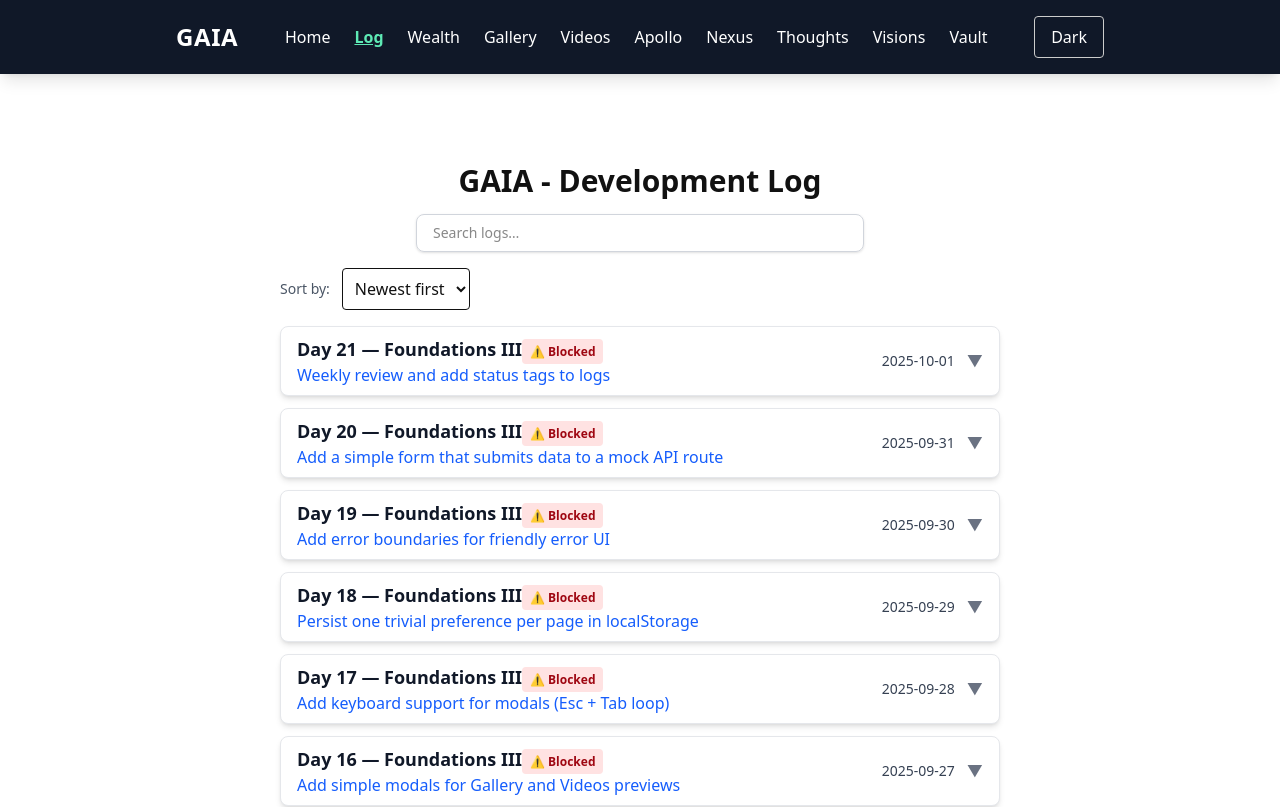
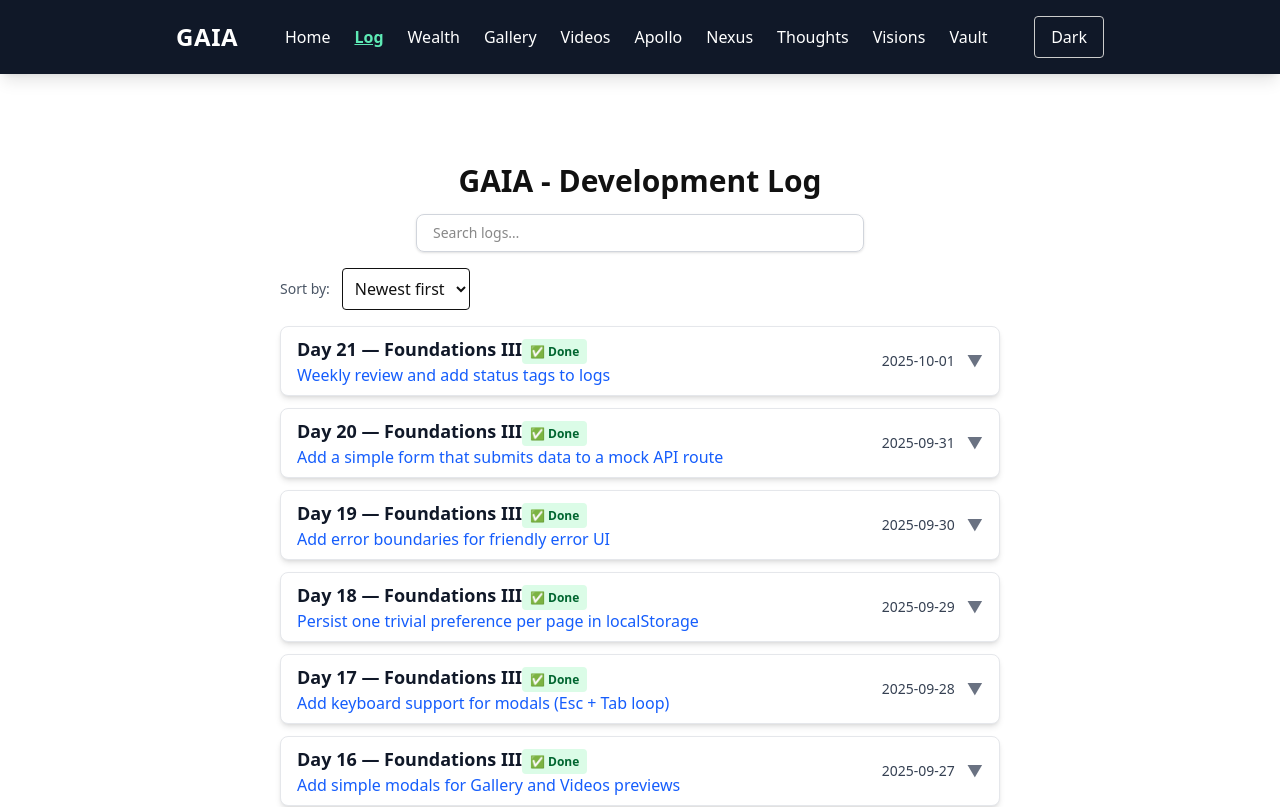
Before and after one commit to Mostafa-El-Masry/gaia, a Next.js app: page /log in a window 1280 px wide. Shown: the top 807 px of the page. Built offline with nearby package versions, Linux system fonts and the light colour scheme.

Commit message:
updating logs with status

```diff
--- a/app/components/LogEntry.tsx
+++ b/app/components/LogEntry.tsx
@@ -10,7 +10,7 @@ type LogEntryProps = {
   filesTouched: string[];
   link?: string;
   learned: string[];
-  status?: "done" | "in-progress" | "blocked";
+  status?: "done" | "in-progress" | "holded";
 };
 
 export default function LogEntry({
@@ -50,7 +50,7 @@ export default function LogEntry({
       ? "✅ Done"
       : status === "in-progress"
       ? "🕓 In Progress"
-      : "⚠️ Blocked"}
+      : "⚠️ Holded"}
   </span>
 )}
 
--- a/data/logData.ts
+++ b/data/logData.ts
@@ -9,7 +9,7 @@ export type LogEntry = {
   filesTouched: string[];
   link?: string;
   learned: string[];
-  status?: "Done" | "In-progress" | "Holded";
+  status?: "done" | "in-progress" | "holded";
 };
 
 export const logData: LogEntry[] = [
@@ -25,7 +25,7 @@ export const logData: LogEntry[] = [
       "How to extend components with new props",
       "How to use Tailwind conditional classes for dynamic UI"
     ],
-    status: "Done"
+    status: "done"
   },
   {
     day: 20,
@@ -38,7 +38,7 @@ export const logData: LogEntry[] = [
       "How to send form data to an API route",
       "How to handle client-side responses and display messages"
     ],
-    status: "Done"
+    status: "done"
   },
   {
     day: 19,
@@ -51,7 +51,7 @@ export const logData: LogEntry[] = [
       "How React Error Boundaries work",
       "How to show fallback UIs safely"
     ],
-    status: "Done"
+    status: "done"
   },
   {
     day: 18,
@@ -64,7 +64,7 @@ export const logData: LogEntry[] = [
       "How to manage persistent data in localStorage",
       "How to write reusable hooks"
     ],
-    status: "Done"
+    status: "done"
   },
   {
     day: 17,
@@ -77,7 +77,7 @@ export const logData: LogEntry[] = [
       "How to listen for keyboard events with useEffect",
       "How to trap focus in modals"
     ],
-    status: "Done"
+    status: "done"
   },
   {
     day: 16,
@@ -90,7 +90,7 @@ export const logData: LogEntry[] = [
       "How to build controlled modals",
       "How to pass dynamic children for flexibility"
     ],
-    status: "Done"
+    status: "done"
   },
   {
     day: 15,
@@ -103,7 +103,7 @@ export const logData: LogEntry[] = [
       "How to manage UI state with useState",
       "How to apply interaction patterns across pages"
     ],
-    status: "Done"
+    status: "done"
   },
 
   // Week 2 — Foundations II
@@ -118,7 +118,7 @@ export const logData: LogEntry[] = [
       "How to review UI consistency",
       "How to deploy with confidence"
     ],
-    status: "Done"
+    status: "done"
   },
   {
     day: 13,
@@ -131,7 +131,7 @@ export const logData: LogEntry[] = [
       "How to show empty state messages cleanly",
       "How to improve UX when no data is present"
     ],
-    status: "Done"
+    status: "done"
   },
   {
     day: 12,
@@ -144,7 +144,7 @@ export const logData: LogEntry[] = [
       "How to use suspense-like placeholders",
       "How to structure loading UX"
     ],
-    status: "Done"
+    status: "done"
   },
   {
     day: 11,
@@ -157,7 +157,7 @@ export const logData: LogEntry[] = [
       "How to reuse components for consistency",
       "How to use props to control appearance"
     ],
-    status: "Done"
+    status: "done"
   },
   {
     day: 10,
@@ -170,7 +170,7 @@ export const logData: LogEntry[] = [
       "How to handle active routes with usePathname",
       "How to structure navigation"
     ],
-    status: "Done"
+    status: "done"
   },
   {
     day: 9,
@@ -183,7 +183,7 @@ export const logData: LogEntry[] = [
       "How to scaffold multiple pages quickly",
       "How to ensure route consistency"
     ],
-    status: "Done"
+    status: "done"
   },
   {
     day: 8,
@@ -196,7 +196,7 @@ export const logData: LogEntry[] = [
       "How to scaffold pages in Next.js",
       "How to define route-based page files"
     ],
-    status: "Done"
+    status: "done"
   },
 
   // Week 1 — Foundations I
@@ -211,7 +211,7 @@ export const logData: LogEntry[] = [
       "How to deploy Next.js apps to Vercel",
       "How to verify layouts and responsive behavior"
     ],
-    status: "Done"
+    status: "done"
   },
   {
     day: 6,
@@ -224,7 +224,7 @@ export const logData: LogEntry[] = [
       "How to use Tailwind utility classes effectively",
       "How to style components responsively"
     ],
-    status: "Done"
+    status: "done"
   },
   {
     day: 5,
@@ -237,7 +237,7 @@ export const logData: LogEntry[] = [
       "How to improve accessibility using ARIA roles",
       "How to design for keyboard navigation"
     ],
-    status: "Done"
+    status: "done"
   },
   {
     day: 4,
@@ -250,7 +250,7 @@ export const logData: LogEntry[] = [
       "How to use useEffect for side effects",
       "How to persist state in localStorage"
     ],
-    status: "Done"
+    status: "done"
   },
   {
     day: 3,
@@ -263,7 +263,7 @@ export const logData: LogEntry[] = [
       "How to detect the active route in Next.js",
       "How to add basic interactivity with hooks"
     ],
-    status: "Done"
+    status: "done"
   },
   {
     day: 2,
@@ -276,7 +276,7 @@ export const logData: LogEntry[] = [
       "How Next.js layouts work",
       "How to compose reusable page structure"
     ],
-    status: "Done"
+    status: "done"
   },
   {
     day: 1,
@@ -289,6 +289,6 @@ export const logData: LogEntry[] = [
       "How to set up a Next.js app from scratch",
       "How to deploy to Vercel"
     ],
-    status: "Done"
+    status: "done"
   }
 ];
```
